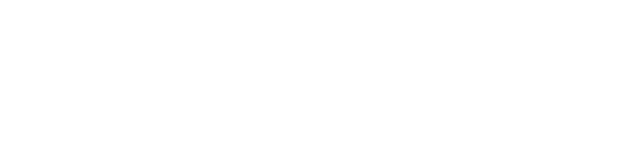
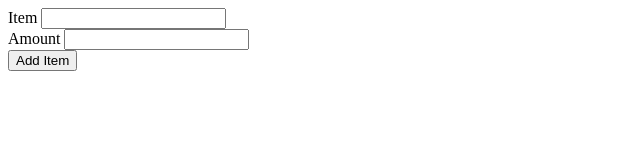
Before and after one commit to mw78/shopping-list, a plain HTML site: page index.html in a window 1280 px wide. Shown: the whole page, without its empty margins (0-640 px from the left). Drawn offline with Linux system fonts and the light colour scheme.

Commit message:
Added index.html file

```diff
--- a/index.html
+++ b/index.html
@@ -6,6 +6,22 @@
     <script src="./script.js"></script>
 </head>
 <body>
-
+    <div class="item-form-container">
+        <form id="item-form">
+            <div>
+                <label for="item">Item</label>
+                <input type="text" id="item-name">
+            </div>
+            <div>
+                <label for="amount">Amount</label>
+                <input type="number" id="item-amount">
+            </div>
+            <button type="submit">Add Item</button>
+        </form>
+    </div>
+    <div class="shopping-list-container">
+        <ul id="shopping-list">
+        </ul>
+    </div>
 </body>
 </html>
```
